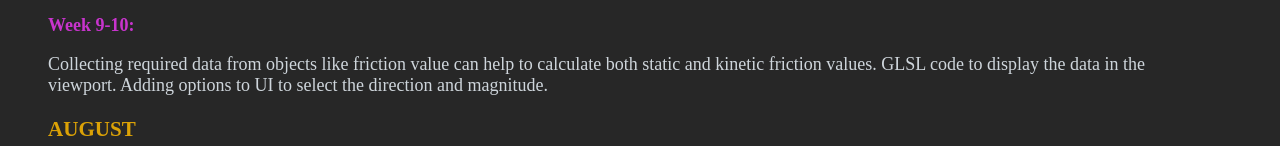
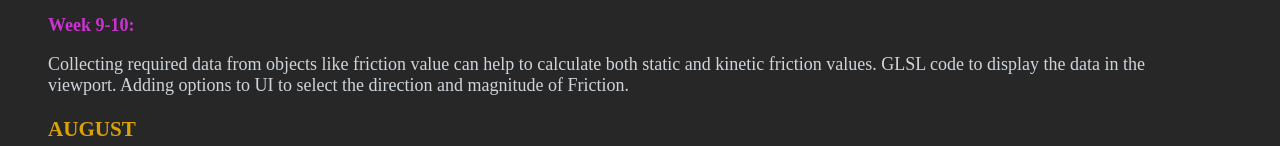
Before and after one commit to grpnpraveen/GSOC_prop, a plain HTML site: page index.html in a window 1280 px wide. Shown: the part 3031-3177 px from the top of the page. Drawn offline with Linux system fonts and the light colour scheme.

Commit message:
Update index.html

```diff
--- a/index.html
+++ b/index.html
@@ -94,7 +94,7 @@
             <h3 class="littlelittlehead">Week 8-9:</h3>
             <p class="paragraph">First Evaluation will happen this week. If any corrections required then, I will work on them. If not, I will be working on the friction part.</p>
             <h3 class="littlelittlehead">Week 9-10:</h3>
-            <p class="paragraph">Collecting required data from objects like friction value can help to calculate both static and kinetic friction values. GLSL code to display the data in the viewport. Adding options to UI to select the direction and magnitude.</p>
+            <p class="paragraph">Collecting required data from objects like friction value can help to calculate both static and kinetic friction values. GLSL code to display the data in the viewport. Adding options to UI to select the direction and magnitude of Friction.</p>
             <h3 class="littlehead">AUGUST</h3>
             <h3 class="littlelittlehead">Week 11-12:</h3>
             <p class="paragraph">Data need to be collected from the deactivation section under Dynamics inside  Rigid body properties where both linear and angular velocity were calculated. Using this data GLSL program will be written to display the direction and magnitude of the velocity of the object.</p>
```
